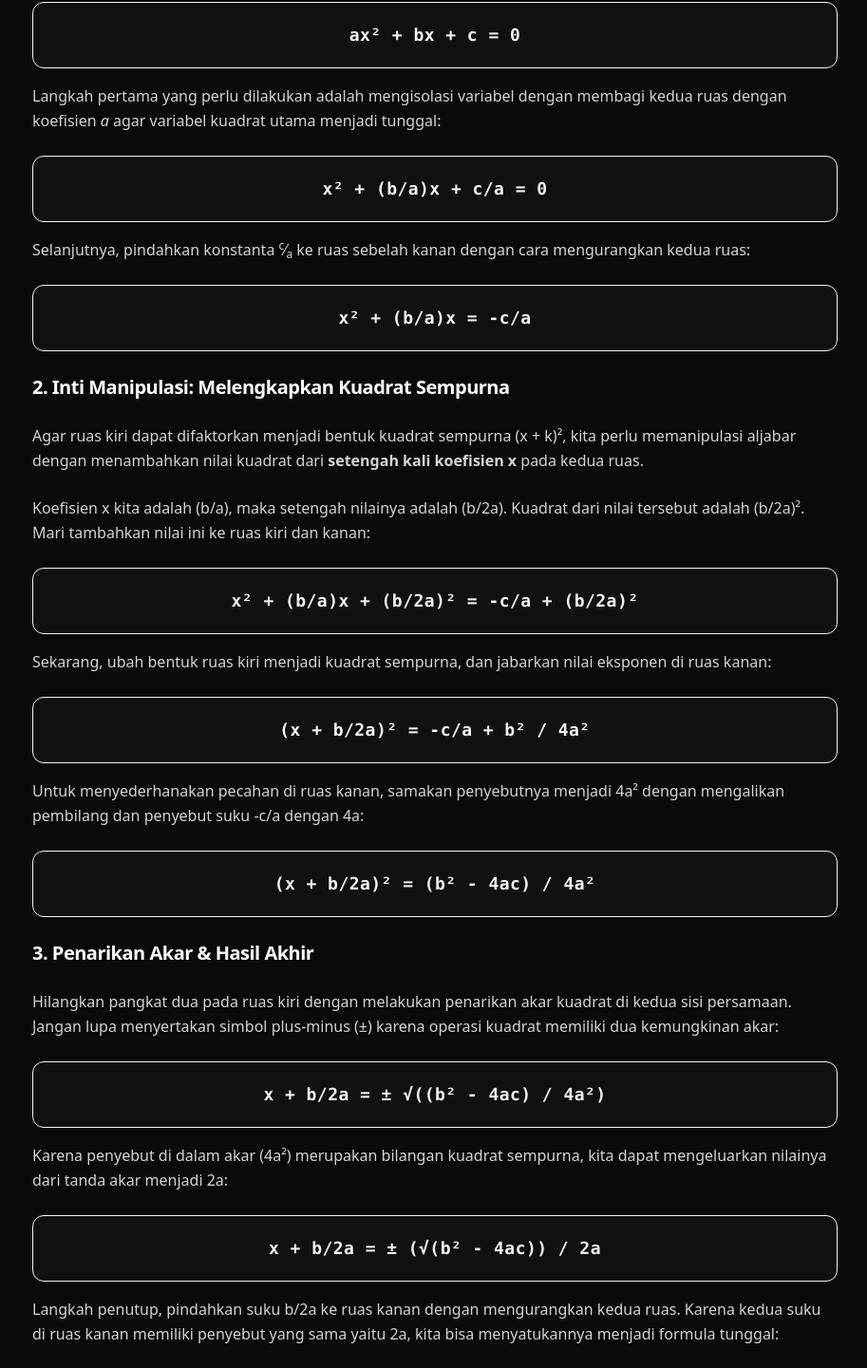
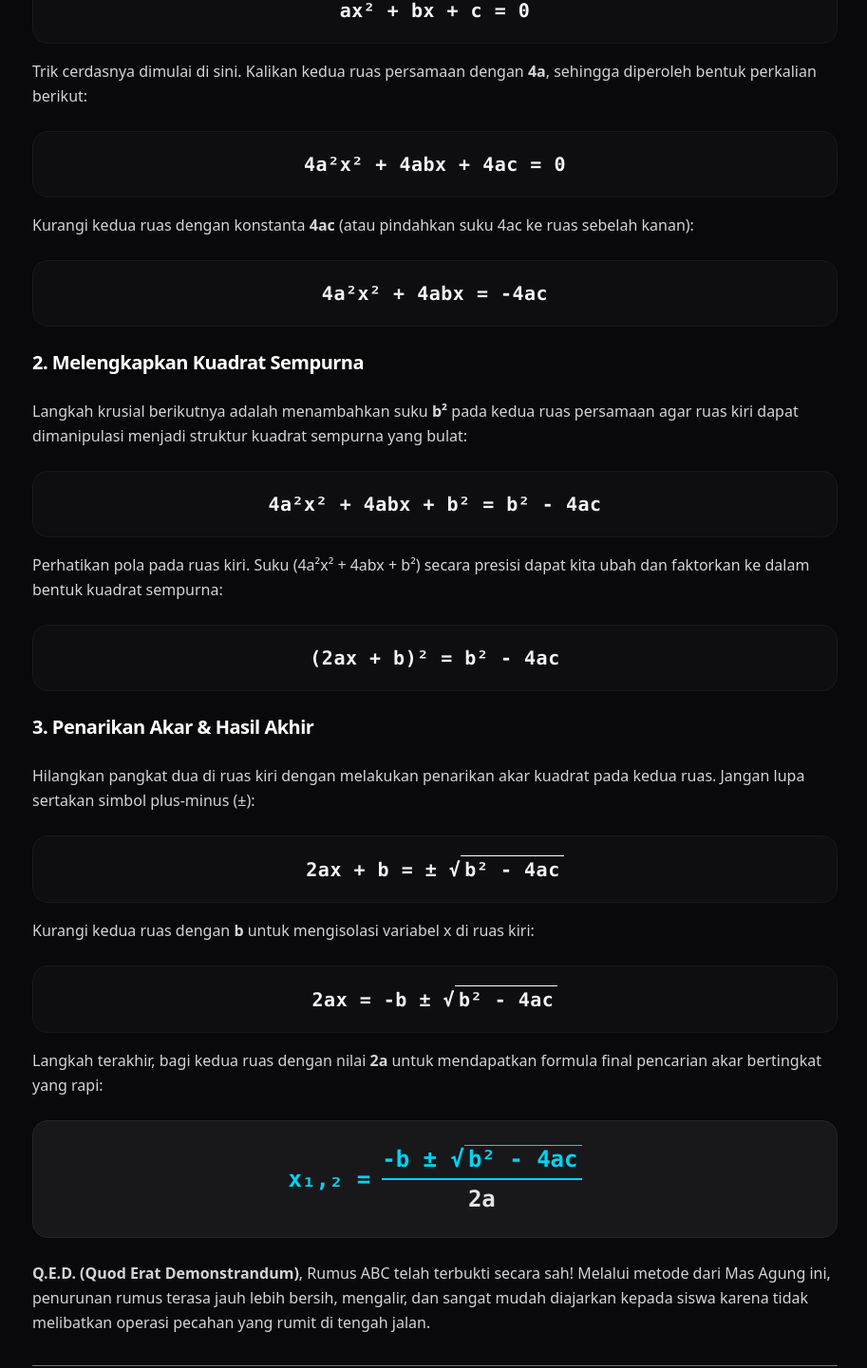
Before and after one commit to teknoalif/kakalif, a Next.js app: page /artikel/pembuktian-rumus-abc-kuadrat in a window 1280 px wide. Shown: the part 801-2242 px from the top of the page at 95% size, without its empty margins (182-1095 px from the left). Built offline with nearby package versions, Linux system fonts and the light colour scheme.

Commit message:
Update page.js abc lagi

```diff
--- a/src/app/artikel/pembuktian-rumus-abc-kuadrat/page.js
+++ b/src/app/artikel/pembuktian-rumus-abc-kuadrat/page.js
@@ -28,7 +28,7 @@ export default function DetailArtikelRumusAbc() {
             Menelusuri Asal-usul Rumus ABC: Pembuktian Aljabar Persamaan Kuadrat
           </h1>
           <p className="text-zinc-400 text-sm md:text-base leading-relaxed">
-            Banyak siswa menghafal rumus kuadratik tanpa tahu dari mana asalnya. Terinspirasi dari pembahasan sahabat saya Agung Izzul Haq, mari kita buktikan secara terstruktur menggunakan metode melengkapkan kuadrat sempurna.
+            Banyak siswa menghafal rumus kuadratik tanpa tahu dari mana asalnya. Terinspirasi dari metode cerdik sahabat saya Agung Izzul Haq, mari kita buktikan secara elegan tanpa ribet dengan pecahan.
           </p>
         </div>
 
@@ -40,93 +40,103 @@ export default function DetailArtikelRumusAbc() {
           </p>
 
           <p>
-            Namun, sekadar menghafal formula akhir tentu kurang menantang bagi penikmat matematika. Kali ini, terinspirasi dari tulisan sahabat saya <strong>Agung Izzul Haq</strong> di platform <em>kimiamath.com</em>, saya ingin mengajak rekan-rekan pengajar dan siswa sekalian untuk melihat bagaimana rumus legendaris ini diturunkan secara logis selangkah demi selangkah.
+            Namun, sekadar menghafal formula akhir tentu kurang menantang bagi penikmat matematika. Kali ini, mengikuti alur penalaran taktis dari tulisan sahabat saya <strong>Agung Izzul Haq</strong> di platform <em>kimiamath.com</em>, kita akan melihat bagaimana rumus ini diturunkan lewat manipulasi aljabar yang sangat bersih tanpa terganggu oleh bentuk pecahan di awal langkah.
           </p>
 
           <hr className="border-zinc-850" />
 
           {/* Bagian 1 */}
-          <h2 className="text-xl font-black text-white tracking-tight pt-2">1. Bentuk Umum &amp; Langkah Awal</h2>
+          <h2 className="text-xl font-black text-white tracking-tight pt-2">1. Bentuk Umum &amp; Manipulasi Awal</h2>
           <p>
             Misalkan kita memiliki bentuk umum persamaan kuadrat berderajat dua dengan syarat nilai koefisien <em>a</em> &ne; 0:
           </p>
-          <div className="bg-zinc-900/50 border border-zinc-850 p-5 rounded-xl text-center font-mono my-4 text-zinc-100 text-base md:text-lg font-bold tracking-wide">
+
+          {/* Rumus 1 */}
+          <div className="bg-zinc-900/40 border border-zinc-900 p-5 rounded-2xl flex justify-center items-center my-4 text-zinc-100 text-lg md:text-xl font-bold font-mono tracking-wide">
             ax² + bx + c = 0
           </div>
 
           <p>
-            Langkah pertama yang perlu dilakukan adalah mengisolasi variabel dengan membagi kedua ruas dengan koefisien <em>a</em> agar variabel kuadrat utama menjadi tunggal:
+            Trik cerdasnya dimulai di sini. Kalikan kedua ruas persamaan dengan <strong>4a</strong>, sehingga diperoleh bentuk perkalian berikut:
           </p>
-          <div className="bg-zinc-900/50 border border-zinc-850 p-5 rounded-xl text-center font-mono my-4 text-zinc-100 text-base md:text-lg font-bold tracking-wide">
-            x² + (b/a)x + c/a = 0
+
+          {/* Rumus 2 */}
+          <div className="bg-zinc-900/40 border border-zinc-900 p-5 rounded-2xl flex justify-center items-center my-4 text-zinc-100 text-lg md:text-xl font-bold font-mono tracking-wide">
+            4a²x² + 4abx + 4ac = 0
           </div>
 
           <p>
-            Selanjutnya, pindahkan konstanta <sup>c</sup>&frasl;<sub>a</sub> ke ruas sebelah kanan dengan cara mengurangkan kedua ruas:
+            Kurangi kedua ruas dengan konstanta <strong>4ac</strong> (atau pindahkan suku 4ac ke ruas sebelah kanan):
           </p>
-          <div className="bg-zinc-900/50 border border-zinc-850 p-5 rounded-xl text-center font-mono my-4 text-zinc-100 text-base md:text-lg font-bold tracking-wide">
-            x² + (b/a)x = -c/a
+
+          {/* Rumus 3 */}
+          <div className="bg-zinc-900/40 border border-zinc-900 p-5 rounded-2xl flex justify-center items-center my-4 text-zinc-100 text-lg md:text-xl font-bold font-mono tracking-wide">
+            4a²x² + 4abx = -4ac
           </div>
 
           {/* Bagian 2 */}
-          <h2 className="text-xl font-black text-white tracking-tight pt-2">2. Inti Manipulasi: Melengkapkan Kuadrat Sempurna</h2>
+          <h2 className="text-xl font-black text-white tracking-tight pt-2">2. Melengkapkan Kuadrat Sempurna</h2>
           <p>
-            Agar ruas kiri dapat difaktorkan menjadi bentuk kuadrat sempurna (x + k)², kita perlu memanipulasi aljabar dengan menambahkan nilai kuadrat dari <strong>setengah kali koefisien x</strong> pada kedua ruas.
+            Langkah krusial berikutnya adalah menambahkan suku <strong>b²</strong> pada kedua ruas persamaan agar ruas kiri dapat dimanipulasi menjadi struktur kuadrat sempurna yang bulat:
           </p>
-          <p>
-            Koefisien x kita adalah (b/a), maka setengah nilainya adalah (b/2a). Kuadrat dari nilai tersebut adalah (b/2a)². Mari tambahkan nilai ini ke ruas kiri dan kanan:
-          </p>
-          <div className="bg-zinc-900/50 border border-zinc-850 p-5 rounded-xl text-center font-mono my-4 text-zinc-100 text-base md:text-lg font-bold tracking-wide">
-            x² + (b/a)x + (b/2a)² = -c/a + (b/2a)²
+
+          {/* Rumus 4 */}
+          <div className="bg-zinc-900/40 border border-zinc-900 p-5 rounded-2xl flex justify-center items-center my-4 text-zinc-100 text-lg md:text-xl font-bold font-mono tracking-wide">
+            4a²x² + 4abx + b² = b² - 4ac
           </div>
 
           <p>
-            Sekarang, ubah bentuk ruas kiri menjadi kuadrat sempurna, dan jabarkan nilai eksponen di ruas kanan:
+            Perhatikan pola pada ruas kiri. Suku (4a²x² + 4abx + b²) secara presisi dapat kita ubah dan faktorkan ke dalam bentuk kuadrat sempurna:
           </p>
-          <div className="bg-zinc-900/50 border border-zinc-850 p-5 rounded-xl text-center font-mono my-4 text-zinc-100 text-base md:text-lg font-bold tracking-wide">
-            (x + b/2a)² = -c/a + b² / 4a²
-          </div>
 
-          <p>
-            Untuk menyederhanakan pecahan di ruas kanan, samakan penyebutnya menjadi 4a² dengan mengalikan pembilang dan penyebut suku -c/a dengan 4a:
-          </p>
-          <div className="bg-zinc-900/50 border border-zinc-850 p-5 rounded-xl text-center font-mono my-4 text-zinc-100 text-base md:text-lg font-bold tracking-wide">
-            (x + b/2a)² = (b² - 4ac) / 4a²
+          {/* Rumus 5 */}
+          <div className="bg-zinc-900/40 border border-zinc-900 p-5 rounded-2xl flex justify-center items-center my-4 text-zinc-100 text-lg md:text-xl font-bold font-mono tracking-wide">
+            (2ax + b)² = b² - 4ac
           </div>
 
           {/* Bagian 3 */}
           <h2 className="text-xl font-black text-white tracking-tight pt-2">3. Penarikan Akar &amp; Hasil Akhir</h2>
           <p>
-            Hilangkan pangkat dua pada ruas kiri dengan melakukan penarikan akar kuadrat di kedua sisi persamaan. Jangan lupa menyertakan simbol plus-minus (&plusmn;) karena operasi kuadrat memiliki dua kemungkinan akar:
+            Hilangkan pangkat dua di ruas kiri dengan melakukan penarikan akar kuadrat pada kedua ruas. Jangan lupa sertakan simbol plus-minus (&plusmn;):
           </p>
-          <div className="bg-zinc-900/50 border border-zinc-850 p-5 rounded-xl text-center font-mono my-4 text-zinc-100 text-base md:text-lg font-bold tracking-wide">
-            x + b/2a = &plusmn; &radic;((b² - 4ac) / 4a²)
+
+          {/* Rumus 6 */}
+          <div className="bg-zinc-900/40 border border-zinc-900 p-5 rounded-2xl flex justify-center items-center my-4 text-zinc-100 text-lg md:text-xl font-bold font-mono tracking-wide">
+            2ax + b = &plusmn; &radic;<span className="border-t border-white px-1">b² - 4ac</span>
           </div>
 
           <p>
-            Karena penyebut di dalam akar (4a²) merupakan bilangan kuadrat sempurna, kita dapat mengeluarkan nilainya dari tanda akar menjadi 2a:
+            Kurangi kedua ruas dengan <strong>b</strong> untuk mengisolasi variabel x di ruas kiri:
           </p>
-          <div className="bg-zinc-900/50 border border-zinc-850 p-5 rounded-xl text-center font-mono my-4 text-zinc-100 text-base md:text-lg font-bold tracking-wide">
-            x + b/2a = &plusmn; (&radic;(b² - 4ac)) / 2a
+
+          {/* Rumus 7 */}
+          <div className="bg-zinc-900/40 border border-zinc-900 p-5 rounded-2xl flex justify-center items-center my-4 text-zinc-100 text-lg md:text-xl font-bold font-mono tracking-wide">
+            2ax = -b &plusmn; &radic;<span className="border-t border-white px-1">b² - 4ac</span>
           </div>
 
           <p>
-            Langkah penutup, pindahkan suku b/2a ke ruas kanan dengan mengurangkan kedua ruas. Karena kedua suku di ruas kanan memiliki penyebut yang sama yaitu 2a, kita bisa menyatukannya menjadi formula tunggal:
+            Langkah terakhir, bagi kedua ruas dengan nilai <strong>2a</strong> untuk mendapatkan formula final pencarian akar bertingkat yang rapi:
           </p>
 
-          <div className="bg-zinc-900 border border-zinc-800 p-6 rounded-2xl text-center font-mono my-6 text-cyan-400 font-black text-xl md:text-2xl shadow-inner tracking-wide">
-            x₁,,₂ = (-b &plusmn; &radic;(b² - 4ac)) / 2a
+          {/* RUMUS FINAL BERBENTUK PECAHAN BERTINGKAT */}
+          <div className="bg-zinc-900 border border-zinc-800 p-6 rounded-2xl flex justify-center items-center my-6 text-cyan-400 font-bold font-mono text-xl md:text-2xl shadow-inner select-none">
+            <span className="mr-3">x₁,₂ =</span>
+            <div className="flex flex-col items-center">
+              <span className="pb-1 text-center">-b &plusmn; &radic;<span className="border-t border-cyan-400 px-1">b² - 4ac</span></span>
+              <span className="w-full h-[2px] bg-cyan-400"></span>
+              <span className="pt-1 text-center text-zinc-200">2a</span>
+            </div>
           </div>
 
           <p>
-            <strong>Q.E.D. (Quod Erat Demonstrandum)</strong>, Rumus ABC telah terbukti secara sah! Melalui pembuktian ini, siswa tidak hanya menghafal huruf-huruf rumus kuadratik secara buta, melainkan memahami korelasi aljabar kuadrat sempurna yang melatarbelakanginya.
+            <strong>Q.E.D. (Quod Erat Demonstrandum)</strong>, Rumus ABC telah terbukti secara sah! Melalui metode dari Mas Agung ini, penurunan rumus terasa jauh lebih bersih, mengalir, dan sangat mudah diajarkan kepada siswa karena tidak melibatkan operasi pecahan yang rumit di tengah jalan.
           </p>
         </div>
 
         {/* Footer Artikel */}
         <div className="border-t border-zinc-850 pt-6 mt-8 flex justify-between items-center text-xs text-zinc-500">
           <span>Kategori: Matematika, Aljabar</span>
-          <span>Referensi ide: Agung Izzul Haq (kimiamath.com)</span>
+          <span>Referensi metode: Agung Izzul Haq (kimiamath.com)</span>
         </div>
       </div>
 
```
